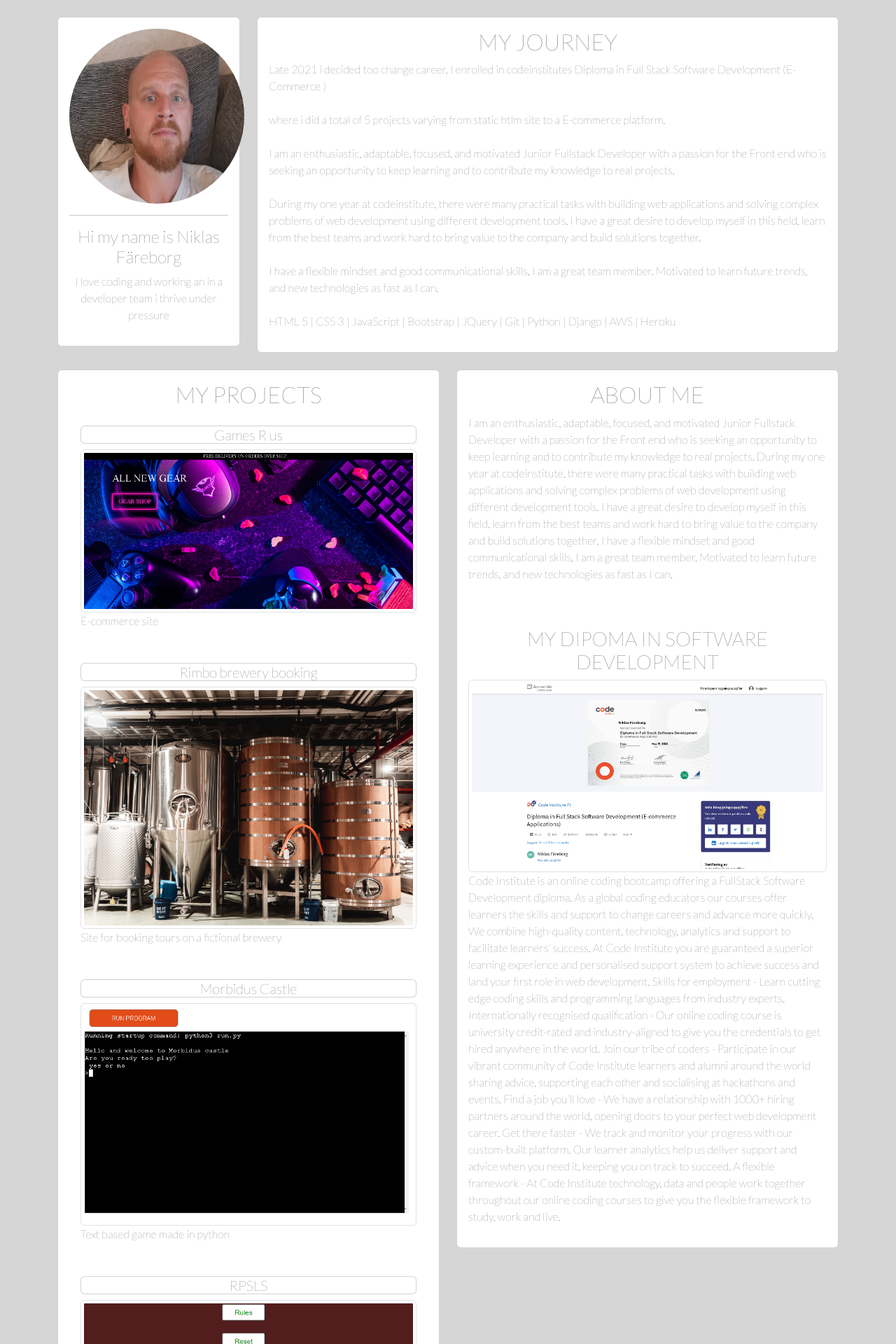
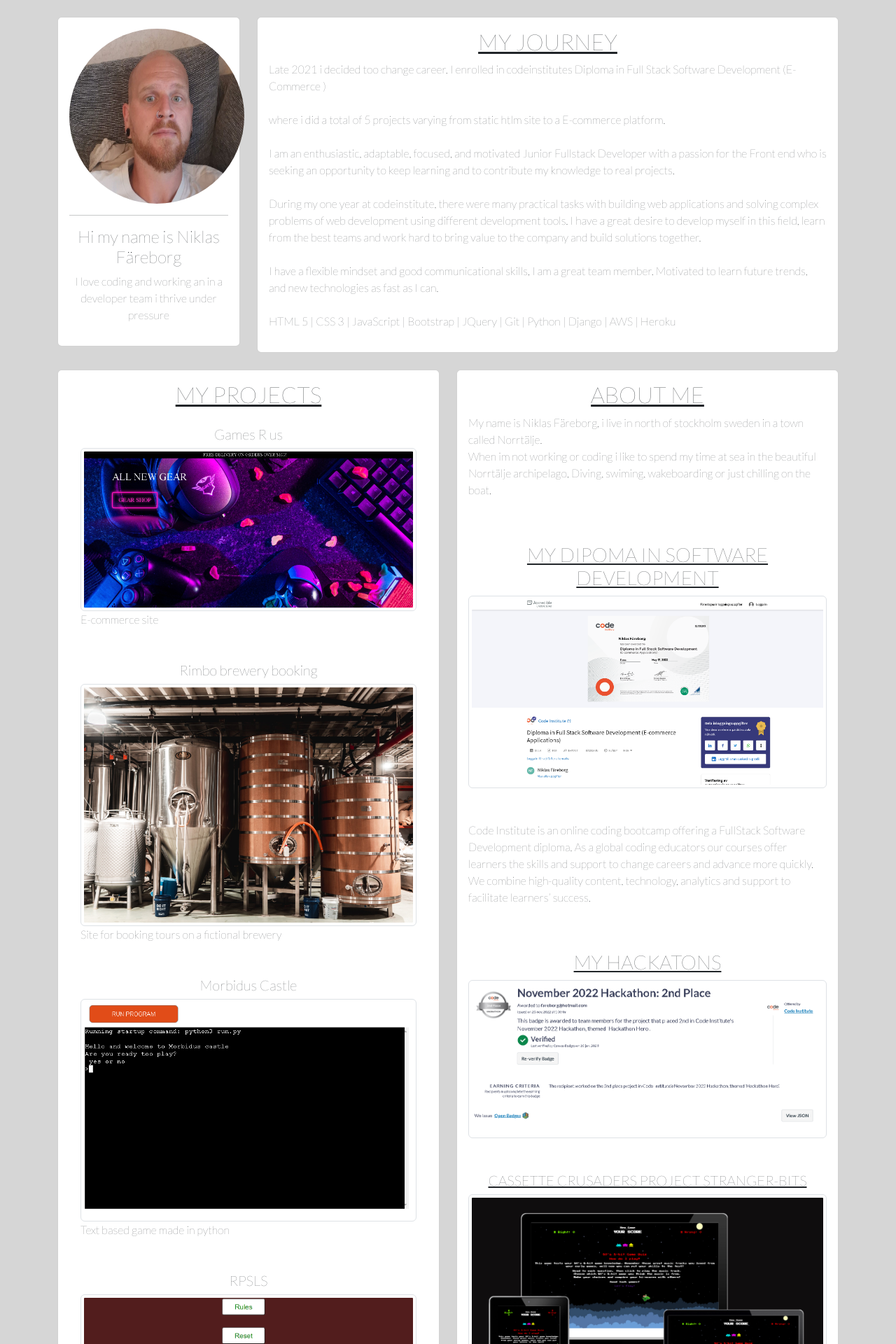
Before and after one commit to ejkington/django-portfolio, a Django app: page / in a window 1280 px wide. Shown: the top 1920 px of the page at 70% size. Run offline with Django 4.2, Linux system fonts and the light colour scheme; some libraries are stand-ins or nearby versions.

Commit message:
added hackatons section and more images

```diff
--- a/base/templates/base/home.html
+++ b/base/templates/base/home.html
@@ -32,7 +32,7 @@
             </div>
             <div class="col-md-9">
                 <div class="card card-body">
-                    <h2 class="text-center text-uppercase font-weight-bold">My journey</h2>
+                    <h2 class="text-center text-uppercase font-weight-bold text-decoration-underline">My journey</h2>
                     <p>Late 2021 i decided too change career.
                         I enrolled in codeinstitutes Diploma in Full Stack Software Development (E-Commerce ) <br><br>
                         where i did a total of 5 projects varying from static htlm site to a E-commerce
@@ -61,16 +61,16 @@
         <div class="row">
             <div class="col-md-6">
                 <div class="card card-body">
-                    <h2 class="text-center text-uppercase font-weight-bold">My Projects</h2>
+                    <h2 class="text-center text-uppercase font-weight-bold text-decoration-underline">My Projects</h2>
                     <div class="card-body">
-                        <h5 class="card text-center">Games R us</h5>
+                        <h5 class="text-center">Games R us</h5>
                         <a href="https://github.com/ejkington/gamesrus" target="_blank">
                             <img class="img-thumbnail" src="{% static '/images/gamesrus.png' %}" alt="picture of link">
                         </a>
                         <p>E-commerce site</p>
                     </div>
                     <div class="card-body">
-                        <h5 class="card text-center">Rimbo brewery booking</h5>
+                        <h5 class="text-center">Rimbo brewery booking</h5>
                         <a href="https://github.com/ejkington/rimbo-beer-brewery" target="_blank">
                             <img class="img-thumbnail" src="{% static '/images/rimbobeerbooking.jpg' %}"
                                 alt="picture of link">
@@ -78,7 +78,7 @@
                         <p>Site for booking tours on a fictional brewery</p>
                     </div>
                     <div class="card-body">
-                        <h5 class="card text-center">Morbidus Castle</h5>
+                        <h5 class="text-center">Morbidus Castle</h5>
                         <a href="https://github.com/ejkington/adventure-time" target="_blank">
                             <img class="img-thumbnail" src="{% static '/images/morbiduscastle.png' %}"
                                 alt="picture of link">
@@ -86,14 +86,14 @@
                         <p>Text based game made in python</p>
                     </div>
                     <div class="card-body">
-                        <h5 class="card text-center">RPSLS</h5>
+                        <h5 class="text-center">RPSLS</h5>
                         <a href="https://github.com/ejkington/lizard-spock-ms2" target="_blank">
                             <img class="img-thumbnail" src="{% static '/images/rpsls.png' %}" alt="picture of link">
                         </a>
                         <p>Javascript game of Rock papper sicssors lizzard spock</p>
                     </div>
                     <div class="card-body">
-                        <h5 class="card text-center">Rimbo beer brewery</h5>
+                        <h5 class="text-center">Rimbo beer brewery</h5>
                         <a href="https://github.com/ejkington/rimbo-beer-brewery-ms1" target="_blank">
                             <img class="img-thumbnail" src="{% static '/images/pp1.png' %}" alt="picture of link">
                         </a>
@@ -110,54 +110,49 @@
             </div>
             <div class="col-md-6">
                 <div class="card card-body">
-                    <h2 class="text-center text-uppercase font-weight-bold">About me</h2>
-                    <p class="#">I am an enthusiastic, adaptable, focused, and motivated Junior Fullstack Developer with
-                        a passion for the Front end who is seeking an opportunity to keep learning and to contribute my
-                        knowledge to real projects.
+                    <h2 class="text-center text-uppercase font-weight-bold text-decoration-underline">About me</h2>
+                    <p class="#">My name is Niklas Färeborg, i live in north of stockholm sweden in a town called
+                        Norrtälje. <br>
+                        When im not working or coding i like to spend my time at sea in the beautiful Norrtälje
+                        archipelago, Diving, swiming, wakeboarding or just chilling on the boat. <br>
 
-                        During my one year at codeinstitute, there were many practical tasks with building web
-                        applications and solving complex problems of web development using different development tools.
-                        I have a great desire to develop myself in this field, learn from the best teams and work hard
-                        to bring value to the company and build solutions together.
-                        I have a flexible mindset and good communicational skills, I am a great team member.
-                        Motivated to learn future trends, and new technologies as fast as I can.
 
                     </p>
                     <div>
                         <div>
-                            <h3 class="text-center text-uppercase font-weight-bold mt-5">My Dipoma in Software
+                            <h3 class="text-center text-uppercase font-weight-bold mt-5 text-decoration-underline">My
+                                Dipoma in Software
                                 development
                             </h3>
                             <img class="img-thumbnail" src="{% static '/images/certificate.jpg.png' %}"
                                 alt="img of diploma">
-                            <p class="#">Code Institute is an online coding bootcamp offering a FullStack Software
+                            <p class="mt-5">Code Institute is an online coding bootcamp offering a FullStack Software
                                 Development diploma. As a global coding educators our courses offer learners the skills
                                 and support to change careers and advance more quickly. We combine high-quality content,
-                                technology, analytics and support to facilitate learners’ success. At Code Institute you
-                                are guaranteed a superior learning experience and personalised support system to achieve
-                                success and land your first role in web development.
+                                technology, analytics and support to facilitate learners’ success.
+                            </p>
+                        </div>
+                    </div>
+                    <div>
+                        <div>
+                            <h3 class="text-center text-uppercase font-weight-bold mt-5 text-decoration-underline">My
+                                Hackatons
+                            </h3>
+                            <img class="img-thumbnail" src="{% static '/images/hackaton.png' %}" alt="img of diploma">
+                            <p class="mt-5">
 
-                                Skills for employment - Learn cutting edge coding skills and programming languages from
-                                industry experts.
+                            </p>
+                            <h5 class="text-center text-uppercase font-weight-bold mt-5 text-decoration-underline">
+                                Cassette Crusaders project Stranger-bits</h5>
+                            <a href="https://github.com/Becky139/Hack-hero" target="_blank">
+                                <img class="img-thumbnail" src="{% static '/images/hackatonimg.png' %}"
+                                    alt="picture of link">
+                            </a>
+                            <p class="mt-5">Stranger bits in an 80´s theme game where players can answer a series of
+                                questions about nintendo 8 bit games</p>
 
-                                Internationally recognised qualification - Our online coding course is university
-                                credit-rated and industry-aligned to give you the credentials to get hired anywhere in
-                                the world.
-
-                                Join our tribe of coders - Participate in our vibrant community of Code Institute
-                                learners and alumni around the world sharing advice, supporting each other and
-                                socialising at hackathons and events.
-
-                                Find a job you’ll love - We have a relationship with 1000+ hiring partners around the
-                                world, opening doors to your perfect web development career.
-
-                                Get there faster - We track and monitor your progress with our custom-built platform.
-                                Our learner analytics help us deliver support and advice when you need it, keeping you
-                                on track to succeed.
-
-                                A flexible framework - At Code Institute technology, data and people work together
-                                throughout our online coding courses to give you the flexible framework to study, work
-                                and live.</p>
+                            <p class="mt-3">This was my first hackaton and a great experience working in a developer
+                                team</p>
                         </div>
                     </div>
                 </div>
```
Also changed, not shown: static/images/hackaton.png (added), static/images/hackatonimg.png (added).
